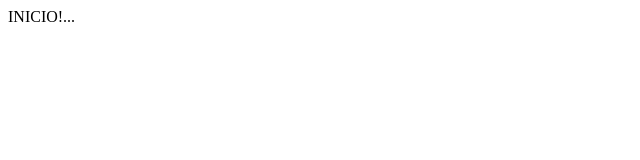
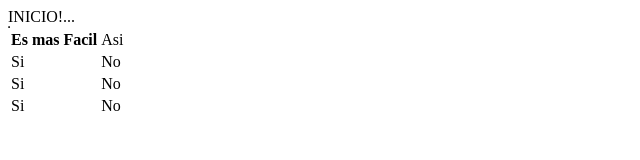
Before and after one commit to karl0sHele0/chatAzul, a plain HTML site: page index.html in a window 1280 px wide. Shown: the whole page, without its empty margins (0-640 px from the left). Drawn offline with Linux system fonts and the light colour scheme.

Commit message:
Tabla Agregada

```diff
--- a/index.html
+++ b/index.html
@@ -7,5 +7,25 @@
 </head>
 <body>
 	INICIO!...
+	<table border="1px">
+		<table>
+			<tr>
+				<th>Es mas Facil</th>
+				<td>Asi </td>
+			</tr>
+			<tr>
+				<td>Si</td>
+				<td>No</td>
+			</tr>
+			<tr>
+				<td>Si</td>
+				<td>No</td>
+			</tr>
+			<tr>
+				<td>Si</td>
+				<td>No</td>
+			</tr>
+		</table>
+	</table>
 </body>
 </html>
```
